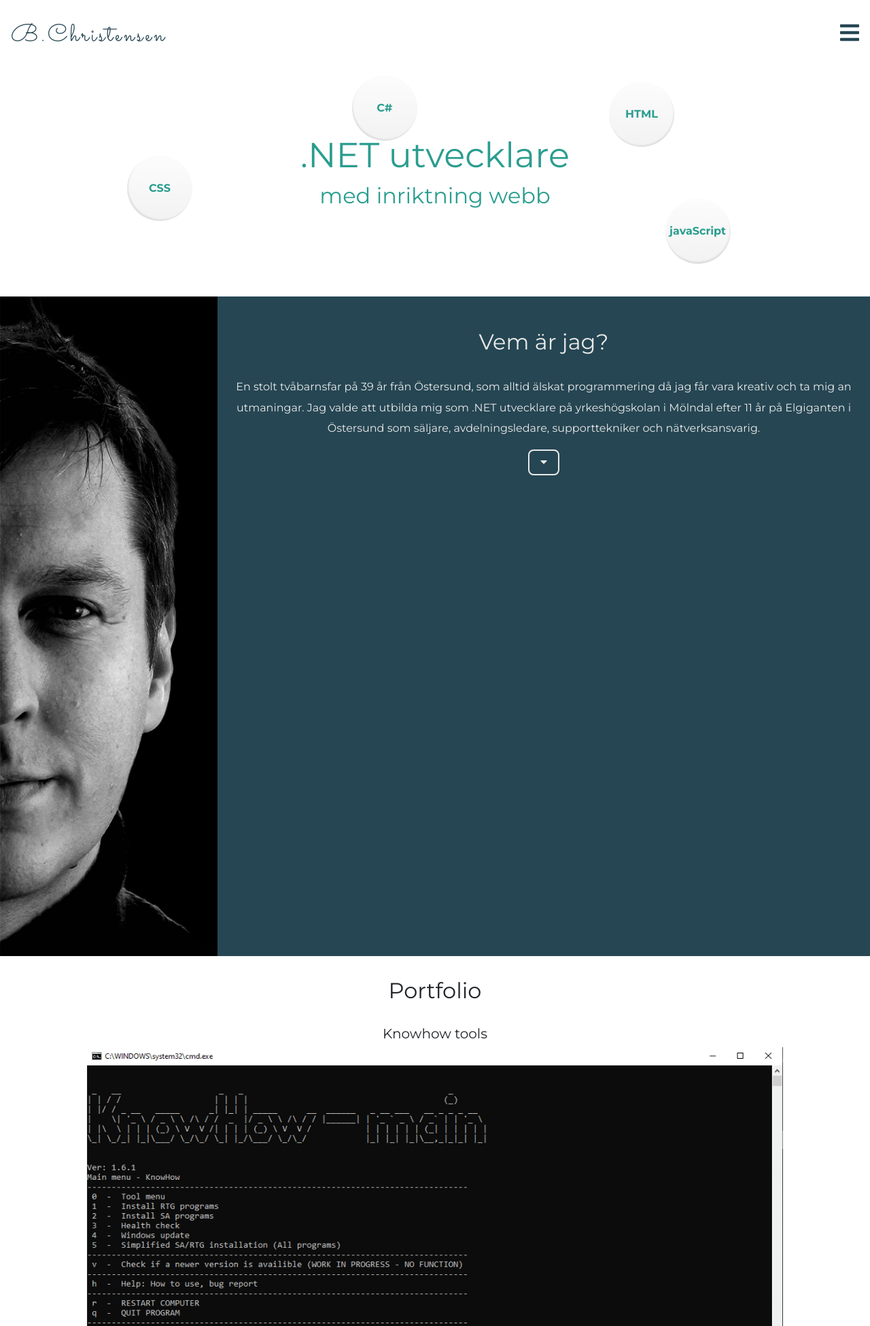
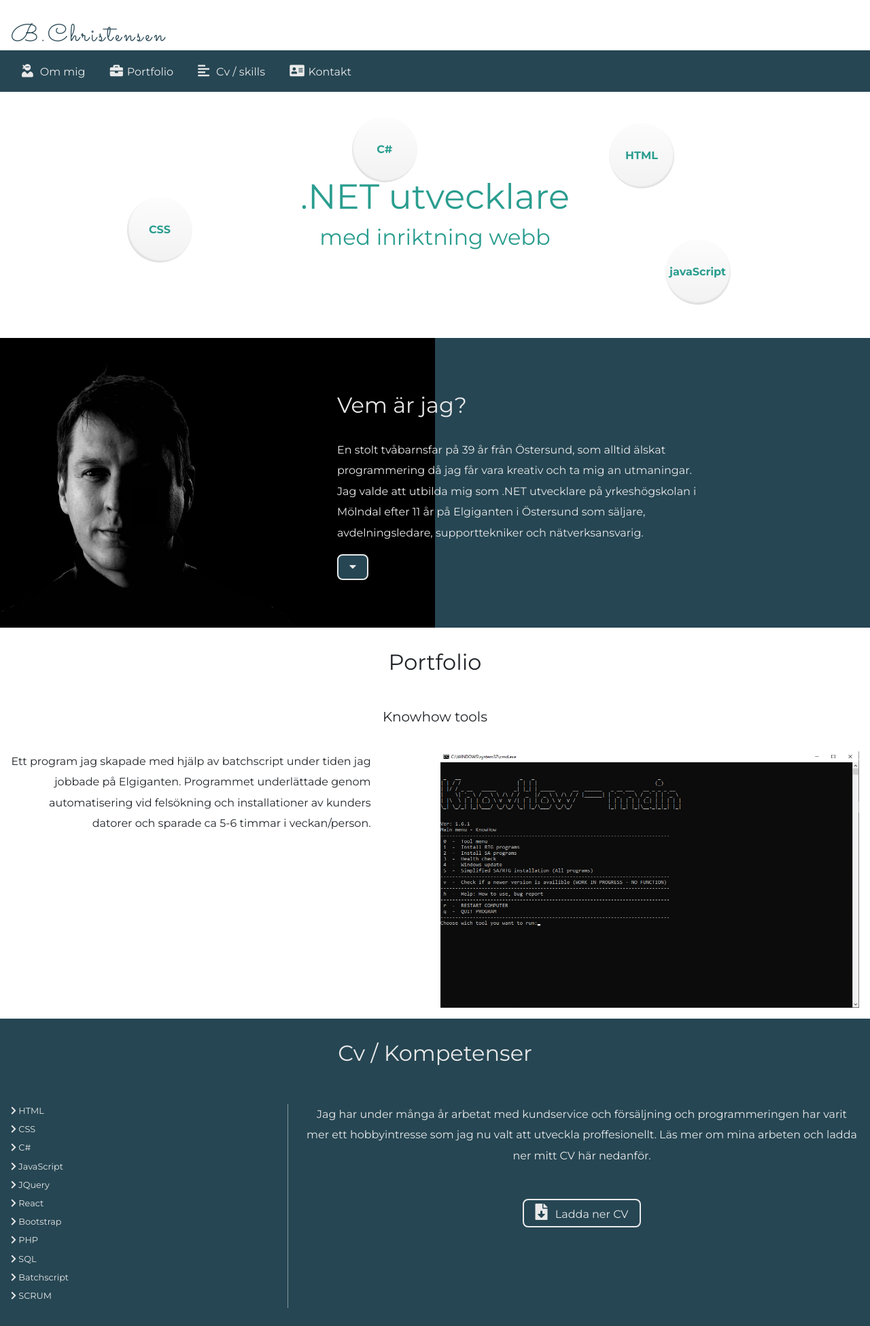
Before and after one commit to Potatismoose/portfolio, a PHP site: page / in a window 1280 px wide. Shown: the top 1950 px of the page at 68% size. Run offline with PHP 8.4, Linux system fonts and the light colour scheme.

Commit message:
klar med felsökandet av menyn

```diff
--- a/Uppgift1/css/style.css
+++ b/Uppgift1/css/style.css
@@ -58,6 +58,14 @@ html {
 body {
   min-height: 100vh;
   font-family: 'Montserrat', sans-serif;
+}
+
+.notthere{
+  display: none;
+}
+
+#notthere{
+  display: none;
 }
 
 p{
@@ -243,12 +251,14 @@ color: var(--clr-yellow);
 .main-navigation {
   z-index: 2;
   position: absolute;
-  visibility: hidden;
   background: var(--clr-text-standard);
   margin: 0;
   padding: 0;
   width: 100%;
-  transition: visibility ease-in-out 0.2s;
+}
+
+.visibility-hidden{
+  visibility: hidden;
 }
 
 .menu-list {
@@ -265,6 +275,7 @@ color: var(--clr-yellow);
   width: 200px;
 }
 
+
 .menu-item.active,
 .menu-item:hover .menu-icon i {
 
@@ -272,12 +283,7 @@ color: var(--clr-yellow);
   transition: ease-in-out 0.35s;
 }
 
-.menu-item a.active,
-.menu-item a:hover {
 
-  border-color: var(--clr-yellow);
-  transition: ease-in-out 0.35s;
-}
 
 .content-box{
   text-align: center;
@@ -286,6 +292,7 @@ color: var(--clr-yellow);
   align-items: center;
   justify-content: center;
 }
+
 .about-me{
   display: grid;
   grid-template-columns: 1fr 3fr;
@@ -332,7 +339,7 @@ color: var(--clr-yellow);
 
 }
 
-contactWays a:focus, a:hover
+#contactWays a:focus, a:hover
 {
   color: var(--clr-yellow);
 }
@@ -448,7 +455,7 @@ footer {
   padding: 1em;
   background: var(--clr-text-standard);
   color: var(--clr-text-light);
-  overflow: hidden;
+  overflow:hidden;
 
 }
 .footer-contact{
@@ -524,8 +531,8 @@ footer {
   color: var(--clr-yellow);
 }
 
-.x-btn {
-  display: none;
+#x-btn {
+
   font-size: 2rem;
   margin: 0 0 0.3em;
   color: var(--clr-text-standard);
@@ -591,6 +598,13 @@ footer {
   text-decoration: none;
   cursor: pointer;
 }
+
+.menu-item a.active,
+.menu-item a:hover {
+
+  border-color: var(--clr-yellow);
+  transition: ease-in-out 0.35s;
+}
 .menu-text {
   color: var(--clr-text-light);
 }
@@ -635,3 +649,94 @@ footer {
   margin-bottom: 1rem;
   display: block;
 }
+
+@media only screen and (min-width: 768px)
+{
+  .stretch{
+    align-self: stretch;
+  }
+
+  .carousel-container{
+    max-width: 100%;
+    padding: 1em;
+  }
+  .cs-Grid
+  {
+    display: grid;
+    min-height: 20rem;
+    grid-template-rows: 1fr 8fr;
+    grid-template-columns: repeat(2, 1fr);
+    gap: 1em;
+  }
+
+  .carousel-item{
+    min-height: auto;
+    background: white;
+  }
+  .carousel-image
+  {
+    grid-area: 2 / 2 / 3 / 3;
+  }
+
+  .carousel-heading
+  {
+    grid-area: 1 / 1 / 2 / 3;
+  }
+
+  .carousel-text
+  {
+    grid-area: 2 / 1 / 3 / 2;
+    max-width: 50ch;
+    text-align: right;
+  }
+
+  .menu-icon{
+    font-size: 1.2rem;
+  }
+  #textAboutMe{
+    color: var(--clr-text-light);
+    position: relative;
+    left: -30%;
+    margin: 2em;
+    max-width: 60ch;
+    min-width: 40h;
+    text-align: left;
+  }
+
+
+  .main-navigation{
+    display:block;
+    position:sticky;
+    top: 0;
+
+  }
+
+  .menu-list{
+    margin: 1rem 1rem;
+    padding: 0;
+    display:inline-block;
+  }
+
+  .menu-item
+  {
+    display: inline;
+    margin: 0;
+    padding: 0;
+  }
+
+  .menu-item a
+  {
+    display:inline;
+    margin: 0 1em;
+    border: none;
+    padding: 0;
+  }
+
+  .about-me{
+    grid-template-columns: 1fr 1fr;
+    grid-template-rows: 1fr;
+    color: var(--clr-text-standard);
+    background: var(--clr-text-standard);
+    overflow:visible;
+  }
+}
--- a/Uppgift1/footer.php
+++ b/Uppgift1/footer.php
@@ -8,7 +8,7 @@
       <div id="weather">
         <div id="description"></div>
         <h1 id="temp"></h1>
-        <h6><span id="windarrow"><i class="fas fa-long-arrow-alt-up"></i></span><span id="wind"></span></h6>
+        <h6><span id="windarrow"><i class="fas fa-long-arrow-alt-down"></i></span><span id="wind"></span></h6>
 
       </div>
 
@@ -23,7 +23,7 @@
 <!-- Import av egna javascript -->
 <script src="javaScript/javascript.js"></script>
 <!-- import av nödvändiga Bootstrap javascript -->
-<script src="https://code.jquery.com/jquery-3.3.1.slim.min.js" integrity="sha384-q8i/X+965DzO0rT7abK41JStQIAqVgRVzpbzo5smXKp4YfRvH+8abtTE1Pi6jizo" crossorigin="anonymous"></script>
+<!-- <script src="https://code.jquery.com/jquery-3.3.1.slim.min.js" integrity="sha384-q8i/X+965DzO0rT7abK41JStQIAqVgRVzpbzo5smXKp4YfRvH+8abtTE1Pi6jizo" crossorigin="anonymous"></script> -->
 
   <script src="https://cdnjs.cloudflare.com/ajax/libs/popper.js/1.14.7/umd/popper.min.js" integrity="sha384-UO2eT0CpHqdSJQ6hJty5KVphtPhzWj9WO1clHTMGa3JDZwrnQq4sF86dIHNDz0W1" crossorigin="anonymous"></script>
 
--- a/Uppgift1/header.php
+++ b/Uppgift1/header.php
@@ -14,10 +14,10 @@
   <div class="header-nav-flex">
     <header>
       <h1 class="header-text">B.Christensen</h1>
-      <nav>
+      <nav class="hamburgernav">
 
         <i class="fas fa-bars hamburger"></i>
-        <span class="x-btn"><i class="far fa-times-circle"></i></span>
+        <span id="x-btn" class="notthere"><i class="far fa-times-circle"></i></span>
       </nav>
     </header>
 
--- a/Uppgift1/index.php
+++ b/Uppgift1/index.php
@@ -17,10 +17,22 @@ include "header.php";
   </section>
 
   <section class="about-me content-box">
-  <div>
-      <img id="halfme" src="img/me.png">
+  <div class="stretch">
+
+  <picture>
+
+    <source
+    srcset="img/mebig.png"
+    media="(min-width: 768px)"
+    />
+    <img id="halfme"
+      src="img/me.png"
+      alt="Bild på mig"
+    />
+  </picture>
+
     </div>
-    <div class="textbox">
+    <div class="textbox" id="textAboutMe">
       <h2>Vem är jag?</h2>
 
       <p>En stolt tvåbarnsfar på <span id="age"></span> år från Östersund,
@@ -29,6 +41,7 @@ include "header.php";
       i Mölndal efter 11 år på Elgiganten i Östersund som säljare, avdelningsledare, supporttekniker och nätverksansvarig. </p>
       <a href="#portfolio"><button class="myBtn"><i class="fas fa-caret-down down"></i></button></a>
       <span id="portfolio"></span>
+
     </div>
   </section>
 
@@ -38,15 +51,24 @@ include "header.php";
       <div class="carousel slide" id="portfolio-carousel" data-ride="false" data-interval="5000" data-pause="hover">
         <div class="carousel-inner">
           <div class="carousel-item active">
+            <div class="cs-Grid">
+              <div class="carousel-heading">
                 <h5>Knowhow tools</h5>
+              </div>
+              <div class="carousel-image">
               <img
                 class="portfolioImg"
                 src="img/knowhow.png"
                 alt="En bild på mitt program knowhow tools"
               />
+              </div>
+              <div class="carousel-text">
               <p class="padded-text">
                 Ett program jag skapade med hjälp av batchscript under tiden jag jobbade på Elgiganten. Programmet underlättade genom automatisering vid felsökning och installationer av kunders datorer och sparade ca 5-6 timmar i veckan/person.
               </p>
+              </div>
+            </div>
+
           </div>
           <div class="carousel-item">
             <h5>Dragon quest - Text RPG</h5>
--- a/Uppgift1/javaScript/javascript.js
+++ b/Uppgift1/javaScript/javascript.js
@@ -4,10 +4,27 @@ window.onload = function()
     weatherBalloon( 2718991 )
 }
 
+function ToggleClass(){
+    if ($(window).width() < 768){
+
+            $(".main-navigation").addClass("visibility-hidden")
+            $(".hamburgernav").removeClass("visibility-hidden")
+
+    }
+    else {
+        $(".main-navigation").removeClass("visibility-hidden")
+        $(".hamburgernav").addClass("visibility-hidden")
+    }
+}
+//
+$(window).resize(function() {
+    ToggleClass()
+  });
 //Laddar karusellen samt hämtar min ålder
 //och skriver ut den när dokumentet laddats
 $(document).ready(function()
 {
+    ToggleClass()
     $('.carousel').carousel()
     let age = getAge()
     document.getElementById("age").innerText = age.toString()
@@ -37,22 +54,31 @@ $(".submitanswer").click(function(){
     }
 })
 
-// Jqueryscript för att fada in/ut hamburger eller X knappen
+// Jqueryscript för att sätta hamburger eller X knappen synlighet
 // Samt ge top-section lite marginaler
 $(".hamburger").click(function(){
-    $(".main-navigation").css("visibility", "visible")
+    $(".main-navigation").removeClass("visibility-hidden")
     $(".top-section").css("margin", "15em auto 0")
     $(".top-section").css("padding", "5em 0")
-    $(".x-btn").toggle()
-    $(".hamburger").toggle()
+
+    $("#x-btn").removeClass("notthere")
+    $(".hamburger").attr("id","notthere")
 });
 
-$(".x-btn, .menu-item").click(function(){
-    $(".main-navigation").css("visibility", "hidden")
-    $(".top-section").css("margin", "2em auto")
-    $(".top-section").css("padding", "4em 0")
-    $(".x-btn").toggle()
-    $(".hamburger").toggle()
+$("#x-btn, .menu-item").click(function(){
+    if($(".menu-item").css("display") == "inline")
+    {
+        return;
+    }
+
+    if(!$('#x-btn').hasClass(" notthere "))
+    {
+        $(".main-navigation").addClass("visibility-hidden")
+        $(".top-section").css("margin", "2em auto")
+        $(".top-section").css("padding", "4em 0")
+        $("#x-btn").addClass("notthere")
+        $(".hamburger").removeAttr("id")
+    }
 });
 
 
@@ -166,7 +192,6 @@ function replaceWeatherText(weather){
     {
        if(weather.main == `${key}`)
        {
-
            if(weather.id >= 801 && weather.id <= 803)
             {
                 return "Växlande molnighet"
```
Lines whose indentation alone changed are shown as unchanged.
